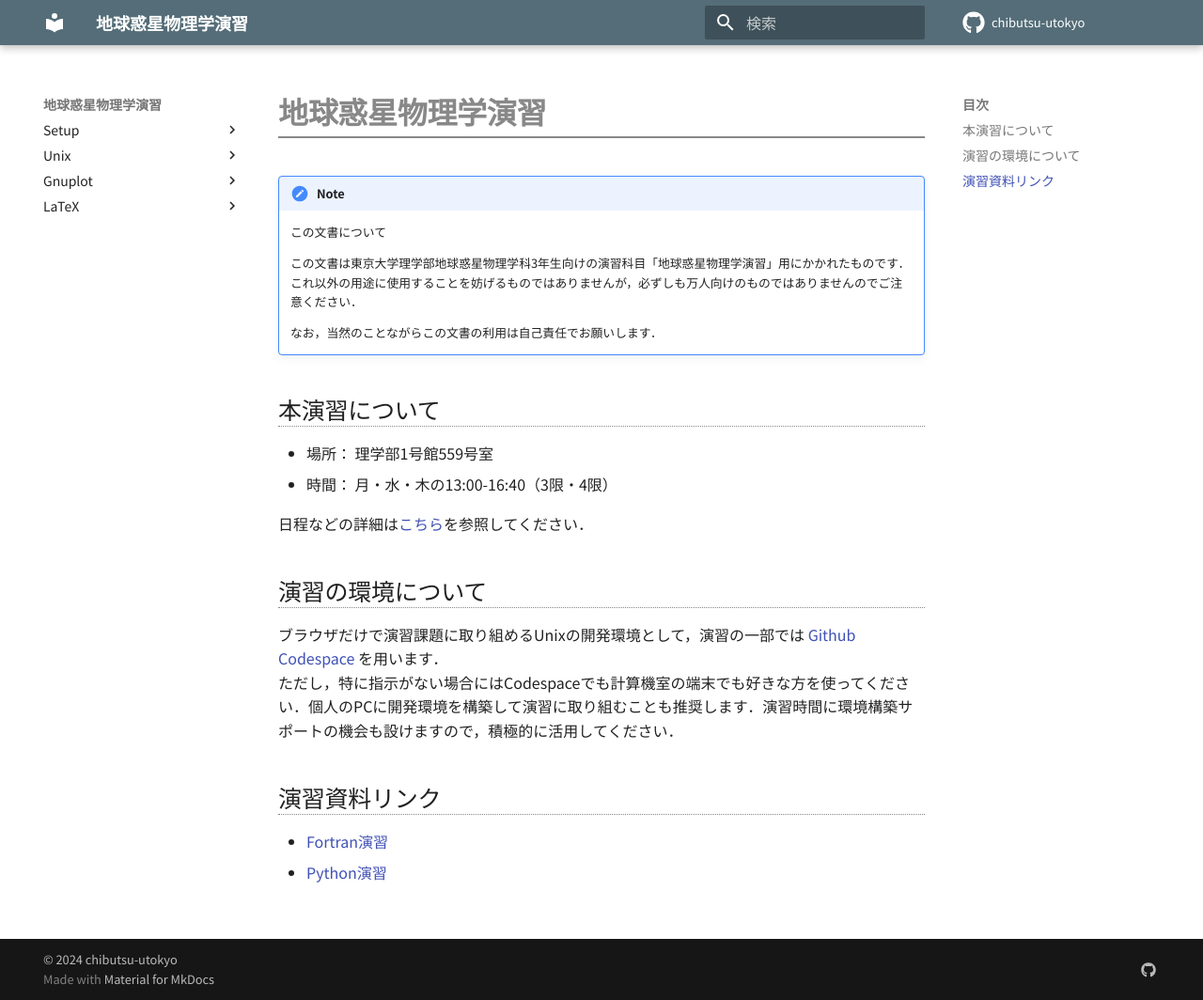
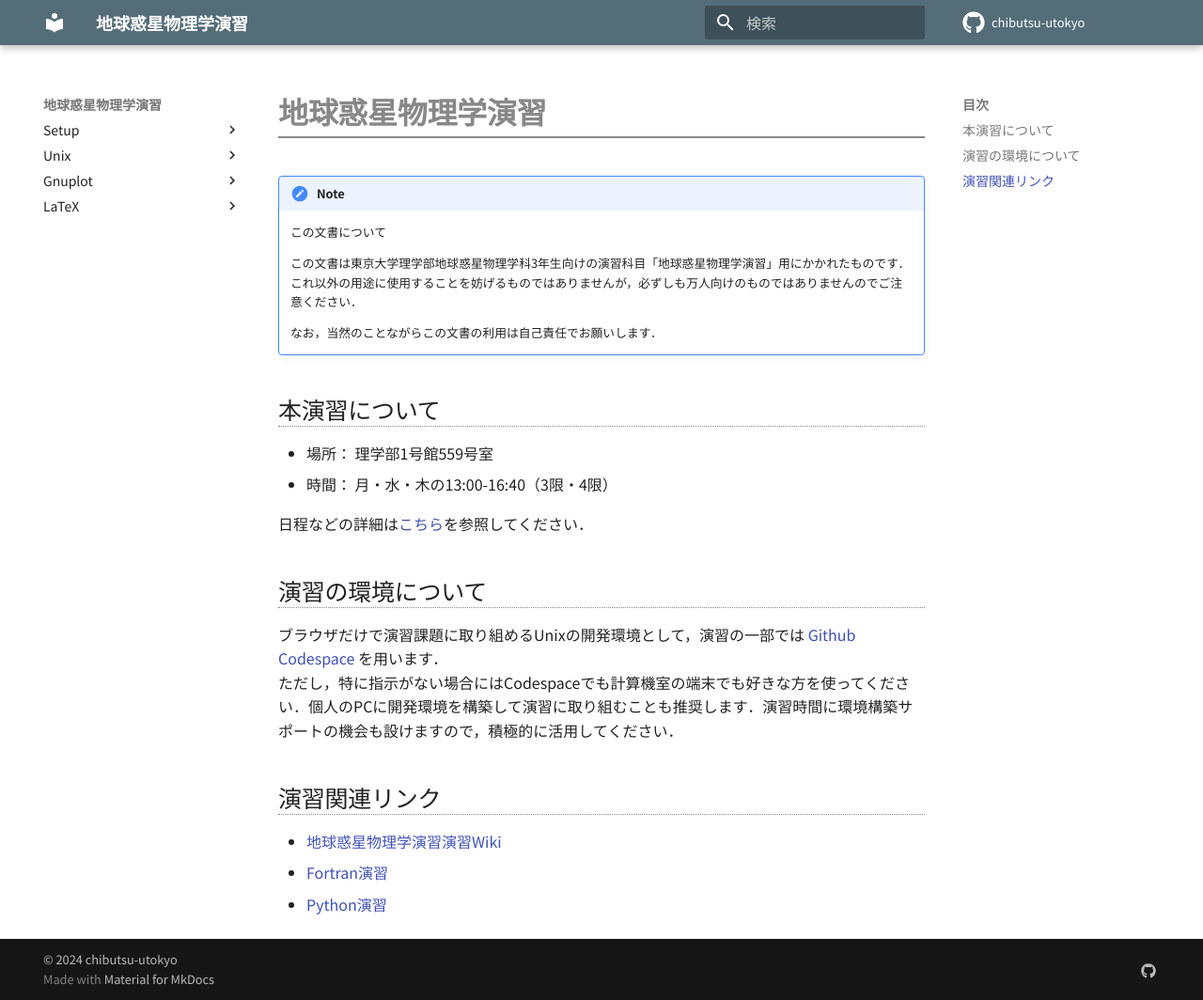
Before and after one commit to chibutsu-utokyo/chibutsu-utokyo.github.io, an MkDocs documentation site: the page built from docs/index.md, in a window 1280 px wide and 1064 px high. Shown: the whole window at 94% size. Built offline with MkDocs 1.6.1 and Material for MkDocs 9.7.7, drawn with Linux system fonts in a browser that asks for light colours; comment, search, counter and statistics services are not loaded.

Commit message:
Added link to Wiki

```diff
--- a/docs/index.md
+++ b/docs/index.md
@@ -18,6 +18,7 @@
 ブラウザだけで演習課題に取り組めるUnixの開発環境として，演習の一部では [Github Codespace](https://github.com/chibutsu-utokyo/ubuntu-22.04) を用います．
 ただし，特に指示がない場合にはCodespaceでも計算機室の端末でも好きな方を使ってください．個人のPCに開発環境を構築して演習に取り組むことも推奨します．演習時間に環境構築サポートの機会も設けますので，積極的に活用してください．
 
-## 演習資料リンク
+## 演習関連リンク
+- [地球惑星物理学演習演習Wiki](https://github.com/chibutsu-utokyo/chibutsu-utokyo.github.io/wiki)
 - [Fortran演習](https://amanotk.github.io/fortran-resume-public/)
 - [Python演習](https://amanotk.github.io/python-resume-public/)
```
